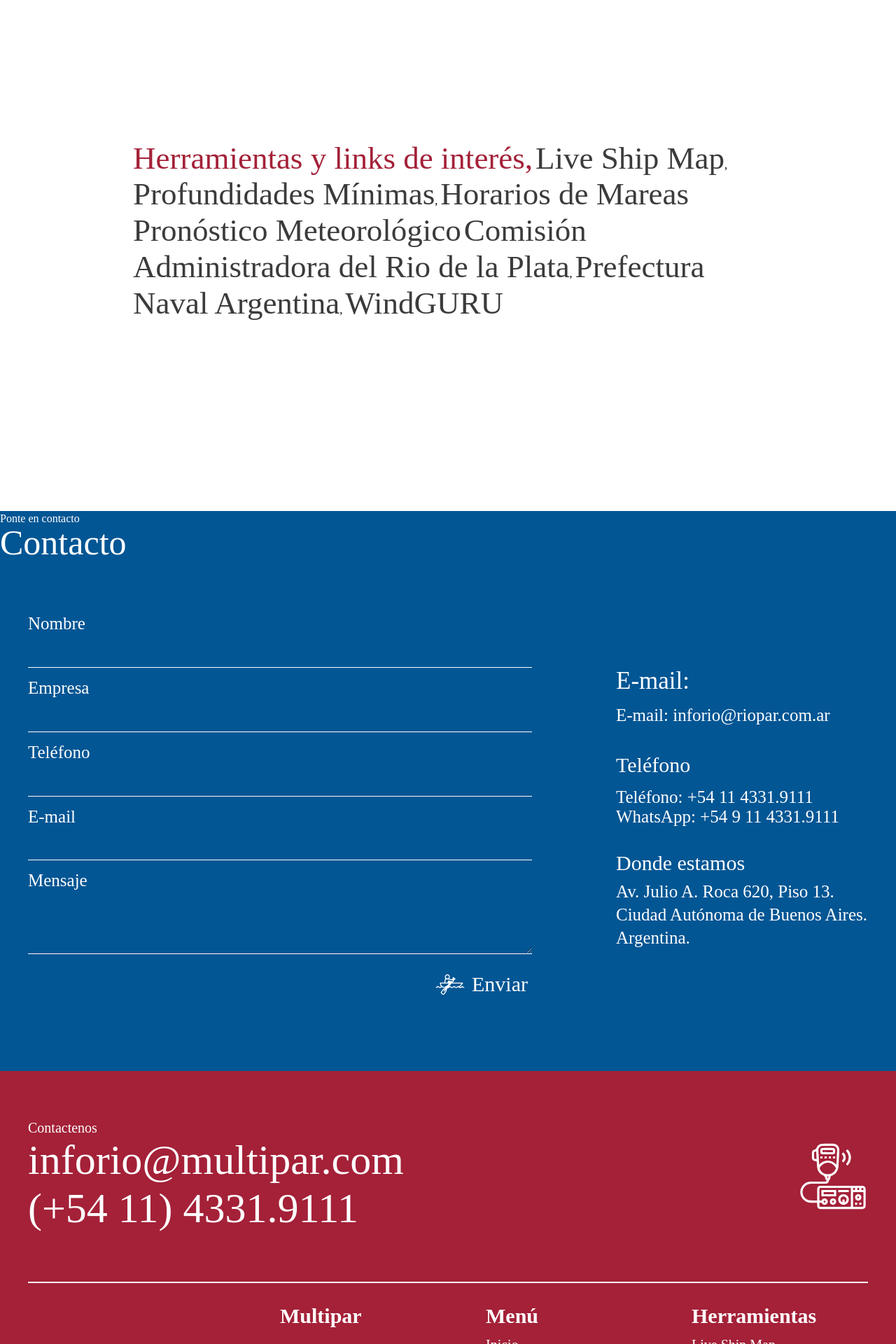
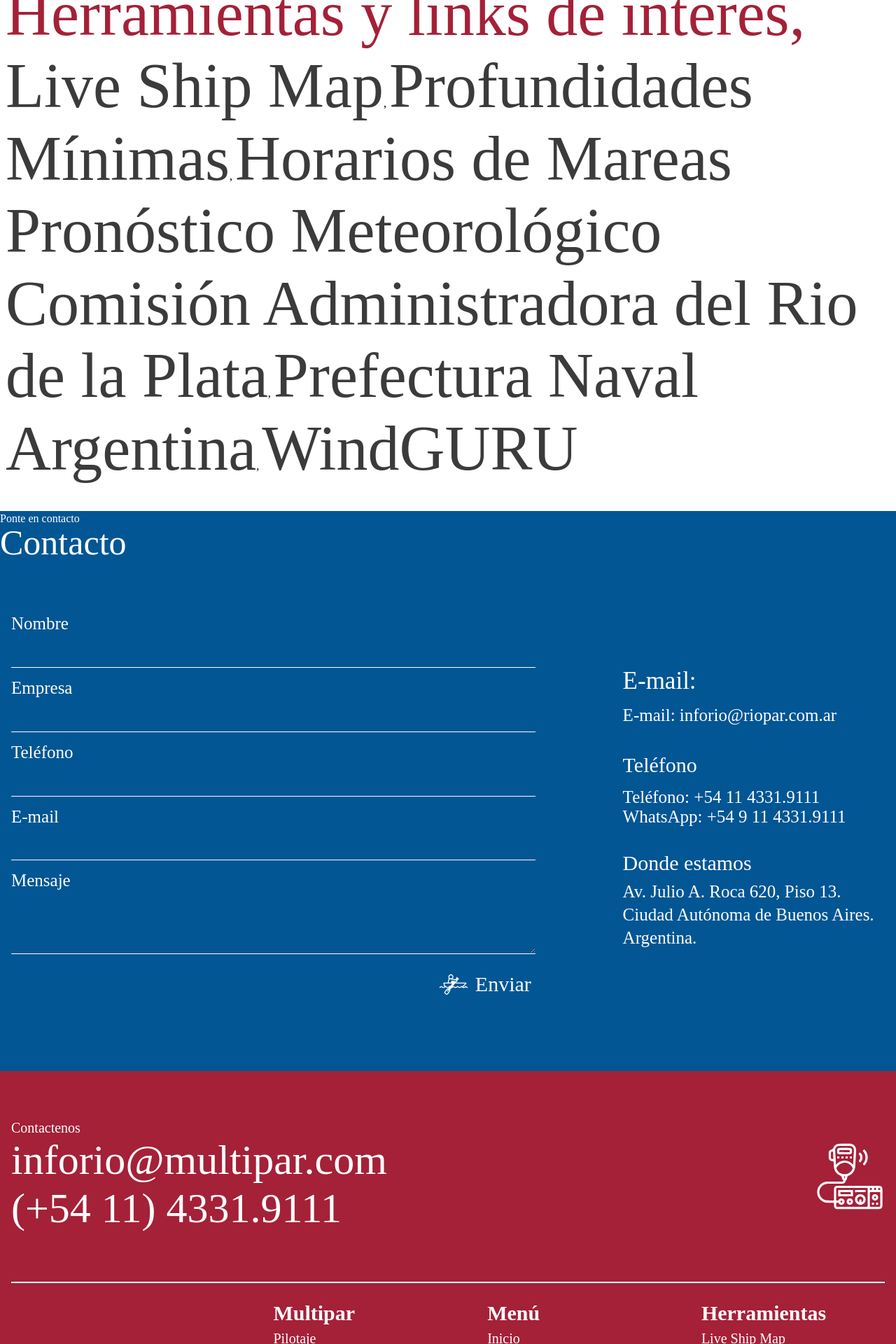
Before and after one commit to facundoacostayl/multipar-sa, a PHP site: page / in a window 1280 px wide. Shown: the part 2480-4400 px from the top of the page at 70% size. Run offline with PHP 8.4, Linux system fonts and the light colour scheme; style sheets or scripts are compiled from the project's sources; some libraries are stand-ins or nearby versions; some web fonts are replaced.

Commit message:
version alfa v2 new details

```diff
--- a/css/style.css
+++ b/css/style.css
@@ -213,7 +213,6 @@ header .menu-mode {
 .about-section .about-content {
   position: absolute;
   top: -10%;
-  max-width: 800px;
   height: 100%;
   padding: 1rem;
   display: flex;
@@ -297,7 +296,7 @@ header .menu-mode {
   padding: 0 0.5rem;
 }
 .interes-section .interes-content a {
-  font-size: 30px;
+  font-size: 50px;
   color: #3c3b3b;
   text-decoration: none;
 }
@@ -334,7 +333,6 @@ header .menu-mode {
 }
 .contacto-section .contacto-content {
   position: relative;
-  max-width: 1200px;
   margin: 0 auto;
   padding: 1rem;
   color: white;
@@ -477,7 +475,13 @@ footer .footer-content .links-side .links-footer h4 {
 footer .footer-content .links-side .links-footer a {
   text-decoration: none;
 }
-footer .footer-content .links-side .links-footer .menu-side-footer h4, footer .footer-content .links-side .links-footer .herramientas-side-footer h4 {
+footer .footer-content .links-side .links-footer .side-footer {
+  line-height: 25px;
+}
+footer .footer-content .links-side .links-footer .side-footer p {
+  margin: 0;
+}
+footer .footer-content .links-side .links-footer .multipar-side-footer h4, footer .footer-content .links-side .links-footer .menu-side-footer h4, footer .footer-content .links-side .links-footer .herramientas-side-footer h4 {
   margin-bottom: 12px;
 }
 footer .copyright-side {
@@ -658,10 +662,16 @@ footer .copyright-side .copyright-container .mm-logo img {
 }
 @media screen and (min-width: 768px) {
   header nav img {
-    width: 150px;
+    width: 200px;
+  }
+  header nav .nav-right {
+    gap: 40px;
   }
   header nav .nav-right .nav-info p {
-    font-size: 20px;
+    font-size: 30px;
+  }
+  header nav .nav-right .menu-icon {
+    width: 80px;
   }
   header .hero .hero-all-content .hero-content {
     line-height: 90px;
@@ -677,7 +687,6 @@ footer .copyright-side .copyright-container .mm-logo img {
     height: 100%;
   }
   .interes-section .interes-content {
-    max-width: 900px;
     margin: 0 auto;
   }
   .interes-section .interes-content a {
@@ -833,7 +842,6 @@ footer .copyright-side .copyright-container .mm-logo img {
   }
   .about-section .about-content {
     text-align: left;
-    max-width: 1260px;
     font-size: 35px;
     line-height: normal;
   }
@@ -894,9 +902,11 @@ footer .copyright-side .copyright-container .mm-logo img {
   }
 }
 @media screen and (min-width: 1024px) {
+  .interes-section .interes-content a {
+    font-size: 90px;
+  }
   .contacto-section .contacto-content {
     position: relative;
-    max-width: 1200px;
     height: 100%;
     margin: 0 auto;
     padding: 1rem;
@@ -1002,7 +1012,6 @@ footer .copyright-side .copyright-container .mm-logo img {
   }
   footer .footer-content {
     margin: 0 auto;
-    max-width: 1200px;
     height: 100%;
     color: white;
     display: flex;
@@ -1079,7 +1088,6 @@ footer .copyright-side .copyright-container .mm-logo img {
     padding: 0.2rem 1rem;
   }
   footer .copyright-side .copyright-container {
-    max-width: 1200px;
     margin: 0 auto;
     display: flex;
     justify-content: space-between;
--- a/index.html
+++ b/index.html
@@ -44,11 +44,11 @@
             <div class="hero-menu">
               <div class="menu-container">
                 <ul>
-                  <li><a href="">Inicio</a></li>
-                  <li><a href="">Quienes Somos</a></li>
-                  <li><a href="">Servicios</a></li>
-                  <li><a href="">Herramientas</a></li>
-                  <li><a href="">Contactos</a></li>
+                  <li><a href="#">Inicio</a></li>
+                  <li><a href="#about-section">Quienes Somos</a></li>
+                  <li><a href="#servicios-section">Servicios</a></li>
+                  <li><a href="#interes-section">Herramientas</a></li>
+                  <li><a href="#contacto-section">Contacto</a></li>
                 </ul>
               </div>
             </div>
@@ -125,7 +125,7 @@
       </div>
 
       <div class="section">
-        <div class="servicios-section">
+        <div id="servicios-section" class="servicios-section">
           <div class="servicios-content">
             <h1>Servicios</h1>
             <div class="servicios-list">
@@ -171,7 +171,7 @@
       </div>
 
       <div class="section">
-        <div class="interes-section">
+        <div id="interes-section" class="interes-section">
           <div class="interes-content">
             <a href="#">Herramientas y links de interés,</a>
             <a href="#">Live Ship Map</a>,
@@ -187,7 +187,7 @@
       </div>
 
       <div class="section">
-        <div class="contacto-section">
+        <div id="contacto-section" class="contacto-section">
           <div class="contacto-title title-effect">
             <span>Ponte en contacto</span>
             <h1>Contacto</h1>
--- a/sass/style.scss
+++ b/sass/style.scss
@@ -281,7 +281,6 @@ h1, h2, h3, h4 {
         .about-content {
             position: absolute;
             top: -10%;
-            max-width: 800px;
             height: 100%;
             padding: 1rem;
             display: flex;
@@ -389,7 +388,7 @@ h1, h2, h3, h4 {
             padding: 0 .5rem;
 
             a {
-                font-size: 30px;
+                font-size: 50px;
                 color: #3c3b3b;
                 text-decoration: none;
             }
@@ -435,7 +434,6 @@ h1, h2, h3, h4 {
 
         .contacto-content {
             position: relative;
-            max-width: 1200px;
             margin: 0 auto;
             padding: 1rem;
             color: white;
@@ -618,7 +616,15 @@ h1, h2, h3, h4 {
                         text-decoration: none;
                     }
 
-                    .menu-side-footer, .herramientas-side-footer {
+                    .side-footer {
+                        line-height: 25px;
+
+                        p{
+                            margin: 0;
+                        }
+                    }
+
+                    .multipar-side-footer, .menu-side-footer, .herramientas-side-footer {
                         h4 {
                             margin-bottom: 12px;
                         }
@@ -913,15 +919,23 @@ h1, h2, h3, h4 {
 
             nav {
                 img {
-                    width: 150px;
+                    width: 200px;
                 }
 
                 .nav-right {
+
+                    gap: 40px;
+
                     .nav-info {
                         p {
-                            font-size: 20px;
-                        }
-                    }
+                            font-size: 30px;
+                        }
+                    }
+
+                    .menu-icon{
+                        width: 80px;
+                    }
+
                 }
             }
 
@@ -953,7 +967,6 @@ h1, h2, h3, h4 {
 
             .interes-content {
 
-                max-width: 900px;
                 margin: 0 auto;
 
 
@@ -1185,7 +1198,6 @@ h1, h2, h3, h4 {
 
             .about-content {
                 text-align: left;
-                max-width: 1260px;
                 font-size: 35px;
                 line-height: normal;
 
@@ -1270,12 +1282,22 @@ h1, h2, h3, h4 {
     }
 
     @media screen and (min-width: 1024px) {
+
+        .interes-section {
+
+            .interes-content {
+
+                a {
+                    font-size: 90px;
+                }
+            }
+        }
+
         .contacto-section {
 
 
             .contacto-content {
                 position: relative;
-                max-width: 1200px;
                 height: 100%;
                 margin: 0 auto;
                 padding: 1rem;
@@ -1419,7 +1441,6 @@ h1, h2, h3, h4 {
             .footer-content {
 
                 margin: 0 auto;
-                max-width: 1200px;
                 height: 100%;
                 color: white;
                 display: flex;
@@ -1519,7 +1540,6 @@ h1, h2, h3, h4 {
                 padding: .2rem 1rem;
 
                 .copyright-container {
-                    max-width: 1200px;
                     margin: 0 auto;
                     display: flex;
                     justify-content: space-between;
```
Also changed, not shown: 1 other file.
